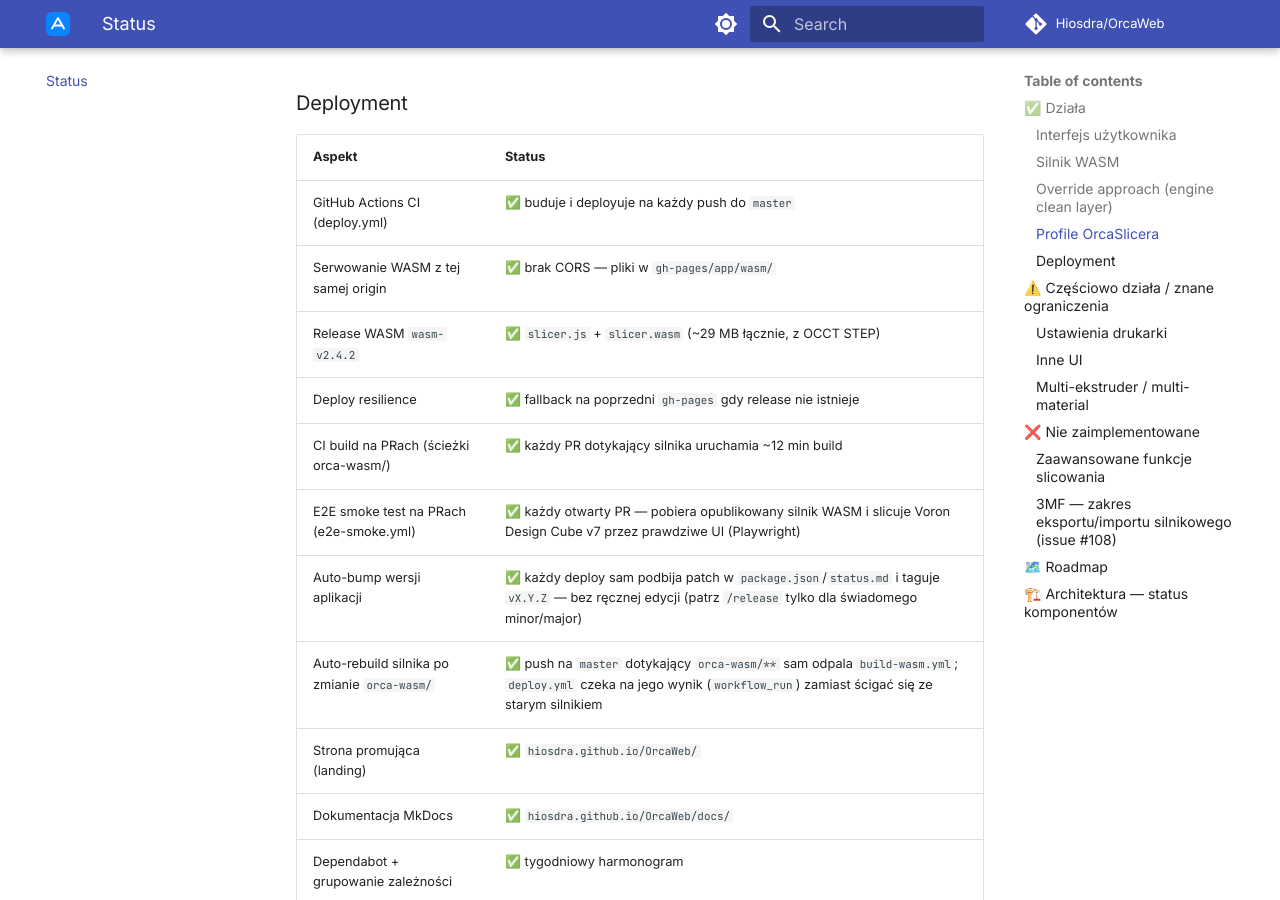
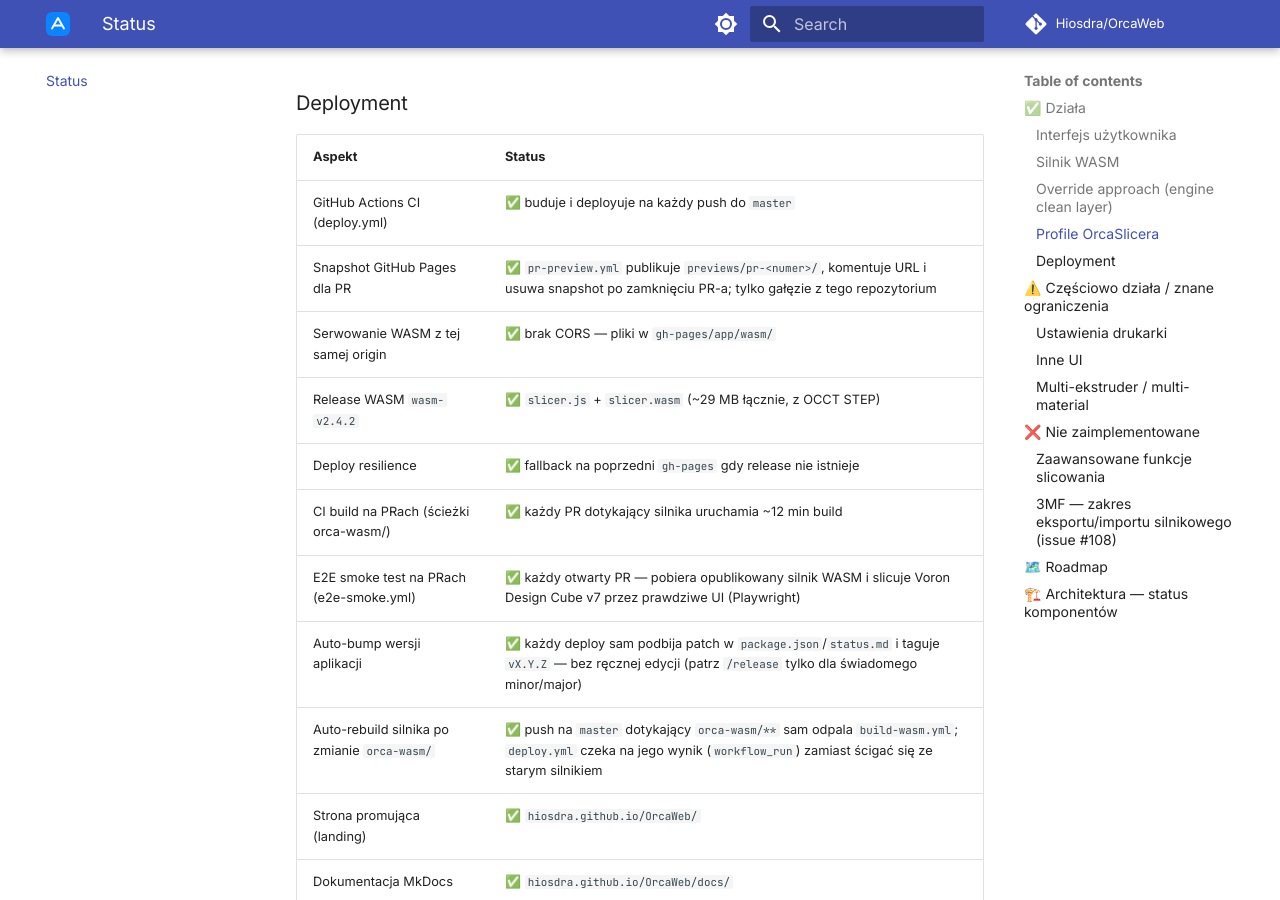
Before and after one commit to Hiosdra/OrcaWeb, an MkDocs documentation site: the page built from mkdocs-docs/status.md, in a window 1280 px wide and 900 px high, scrolled down 4655 px. Built offline with MkDocs 1.6.1 and Material for MkDocs 9.7.7, drawn with Linux system fonts in a browser that asks for light colours; comment, search, counter and statistics services are not loaded.

Commit message:
feat(ci): add GitHub Pages PR previews

```diff
--- a/mkdocs-docs/status.md
+++ b/mkdocs-docs/status.md
@@ -86,6 +86,7 @@
 | Aspekt | Status |
 |--------|--------|
 | GitHub Actions CI (deploy.yml) | ✅ buduje i deployuje na każdy push do `master` |
+| Snapshot GitHub Pages dla PR | ✅ `pr-preview.yml` publikuje `previews/pr-<numer>/`, komentuje URL i usuwa snapshot po zamknięciu PR-a; tylko gałęzie z tego repozytorium |
 | Serwowanie WASM z tej samej origin | ✅ brak CORS — pliki w `gh-pages/app/wasm/` |
 | Release WASM `wasm-v2.4.2` | ✅ `slicer.js` + `slicer.wasm` (~29 MB łącznie, z OCCT STEP) |
 | Deploy resilience | ✅ fallback na poprzedni `gh-pages` gdy release nie istnieje |
```
Also changed, not shown: mkdocs-docs/architecture.md (+10 -0 lines), 2 other files.
